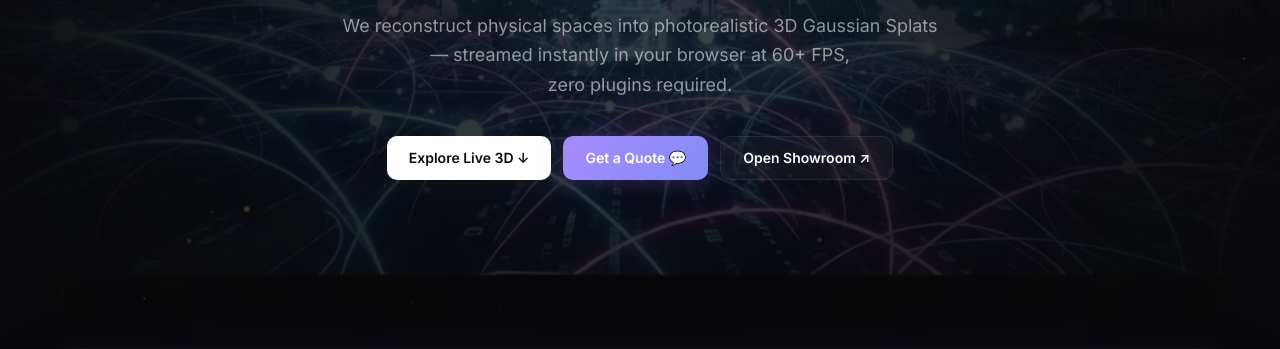
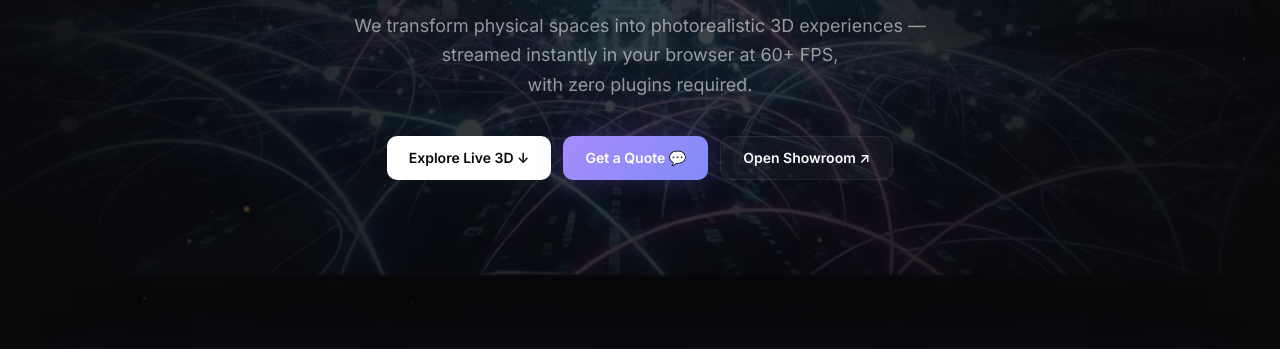
Before and after one commit to Kang0626/points-and-reality, a website: page index.html in a window 1280 px wide. Shown: the part 451-800 px from the top of the page. Drawn offline with Linux system fonts and the light colour scheme.

Commit message:
Update hero subtitle copy on main page

```diff
--- a/index.html
+++ b/index.html
@@ -780,7 +780,7 @@
   </h1>
 
   <p class="hero-sub section-desc" data-i18n="hero_p">
-    We reconstruct physical spaces into photorealistic <span class="nowrap">3D Gaussian Splats</span> — streamed instantly in your browser at <span class="nowrap">60+ FPS</span>, <span class="nowrap">zero plugins required</span>.
+    We transform physical spaces into photorealistic <span class="nowrap">3D experiences</span> — streamed instantly in your browser at <span class="nowrap">60+ FPS</span>, <span class="nowrap">with zero plugins required</span>.
   </p>
 
   <div class="hero-actions hero-cta-group">
@@ -1372,7 +1372,7 @@
     nav_stage:"Stage", nav_tech:"Technology", nav_work:"Work", nav_faq:"FAQ", nav_inquire:"💬 Inquire", nav_showroom:"Showroom ↗",
     hero_badge:"<span class=\"nowrap\">3D Gaussian Splatting</span>",
     hero_h1:'Reality captured in <em>millions of light</em>',
-    hero_p:"We reconstruct physical spaces into photorealistic <span class=\"nowrap\">3D Gaussian Splats</span> — streamed instantly in your browser at <span class=\"nowrap\">60+ FPS</span>, <span class=\"nowrap\">zero plugins required</span>.",
+    hero_p:"We transform physical spaces into photorealistic <span class=\"nowrap\">3D experiences</span> — streamed instantly in your browser at <span class=\"nowrap\">60+ FPS</span>, <span class=\"nowrap\">with zero plugins required</span>.",
     hero_cta1:"Explore Live 3D ↓", hero_cta_inquire:"Get a Quote 💬", hero_cta2:"Open Showroom ↗",
     tech_label:"Technology", tech_h2:"Not polygons.<br>Pure radiance fields.", tech_p:"<span class=\"nowrap\">3D Gaussian Splatting</span> models light itself — millions of anisotropic ellipsoids that capture reflection, transparency, and geometry simultaneously.",
     f1_h:"Photorealistic", f1_p:"Sub-millimeter fidelity. True reflections, glass transparency, and micro-geometry — <span class=\"nowrap\">no manual texturing</span> or retopology required.",
@@ -1404,7 +1404,7 @@
     nav_stage:"스테이지", nav_tech:"기술", nav_work:"포트폴리오", nav_faq:"FAQ", nav_inquire:"💬 견적 문의", nav_showroom:"쇼룸 ↗",
     hero_badge:"<span class=\"nowrap\">3D Gaussian Splatting</span>",
     hero_h1:'현실을 <em>수백만 개의 빛</em>으로 복원합니다',
-    hero_p:"물리적 공간을 실사 수준의 <span class=\"nowrap\">3D Gaussian Splat</span>으로 재구성합니다. 설치 없이 브라우저에서 <span class=\"nowrap\">60+ FPS</span>로 즉시 체험하세요.",
+    hero_p:"물리적 공간을 실사 수준의 <span class=\"nowrap\">3D 경험</span>으로 변환합니다. 플러그인 설치 없이 브라우저에서 <span class=\"nowrap\">60+ FPS</span>로 즉시 스트리밍됩니다.",
     hero_cta1:"실시간 3D 체험 ↓", hero_cta_inquire:"견적 및 협업 문의 💬", hero_cta2:"쇼룸 열기 ↗",
     tech_label:"핵심 기술", tech_h2:"폴리곤이 아닙니다.<br>순수한 광선 필드입니다.", tech_p:"<span class=\"nowrap\">3DGS</span>는 빛 자체를 모델링합니다 — 반사, 투명도, 형상을 동시에 포착하는 수백만 개의 비등방 타원체.",
     f1_h:"포토리얼리스틱", f1_p:"서브밀리미터 정밀도. 실제 반사광, 유리 투명도, 미세 형상 — 수작업 텍스처링이나 리토폴로지 없이 구현됩니다.",
```
